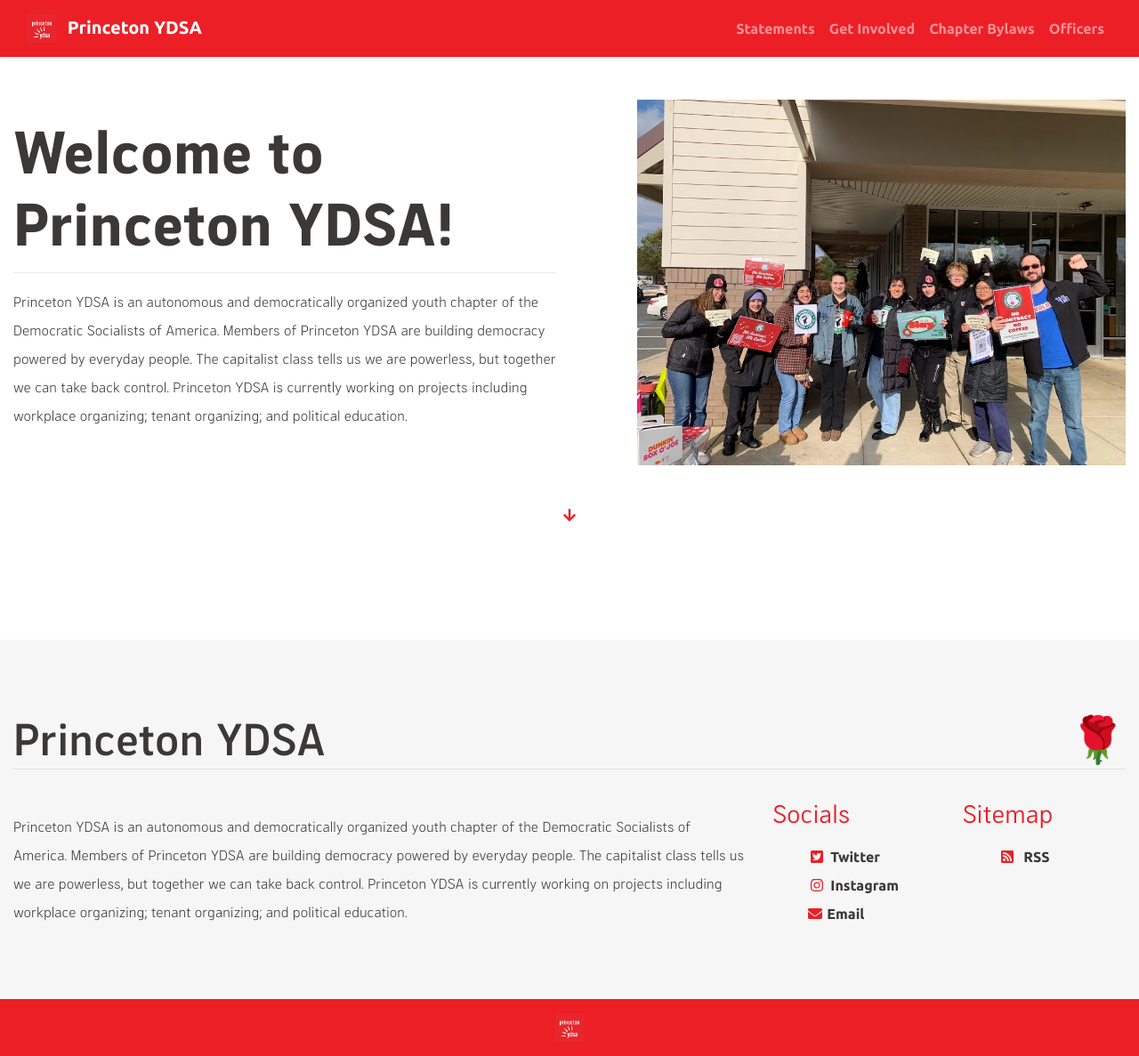
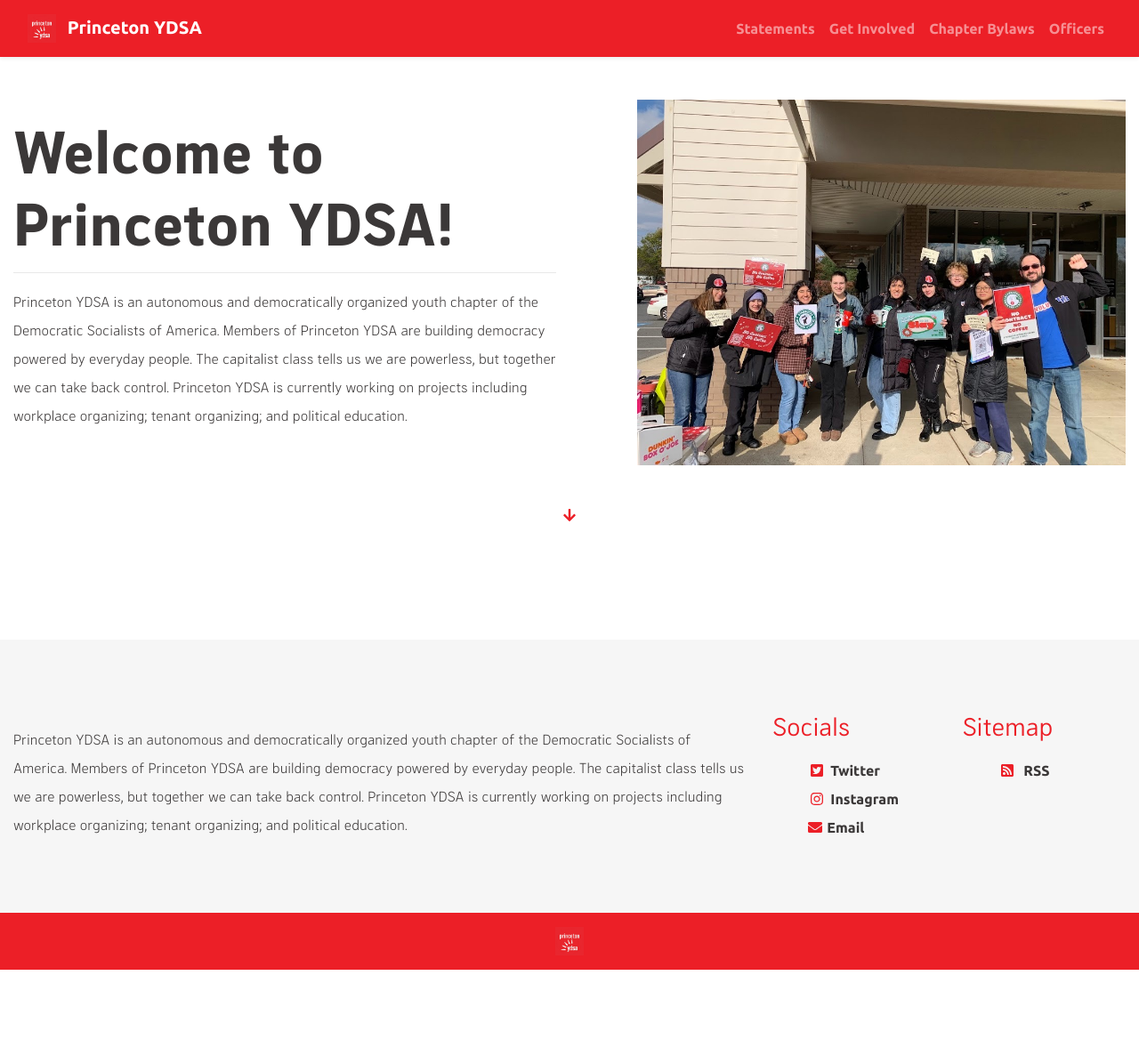
Before and after one commit to centralnjdsa-ntc/princetonydsa.github.io, a Jekyll site: the page built from index.html, in a window 1280 px wide. Shown: the whole page at 89% size. Built offline with Jekyll 4.4.1, drawn with Linux system fonts in a browser that asks for light colours; the list of posts is cut into pages by our own code; after the commit the page ends 1090 px from its top, so only the background shows below that.

Commit message:
Update footer.html

```diff
--- a/_includes/footer.html
+++ b/_includes/footer.html
@@ -8,7 +8,7 @@
         <div class="container">
             <div class="row my-3">
                 <div class="col-md-12">
-                    <h2>{{ owner.owner }} <span class="float-right">🌹</span></h1>
+                    <!--<h2>{{ owner.owner }} <span class="float-right">🌹</span></h1>-->
                 </div>
             </div>
             <div class="row my-3">
```
